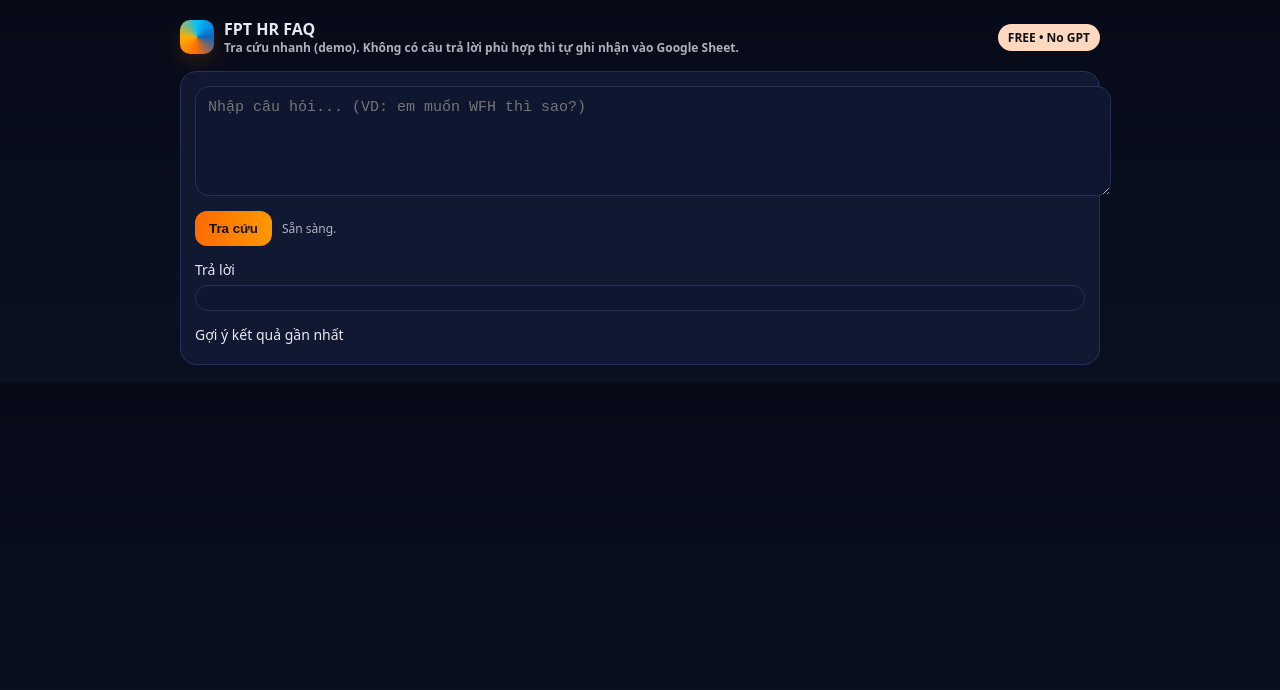
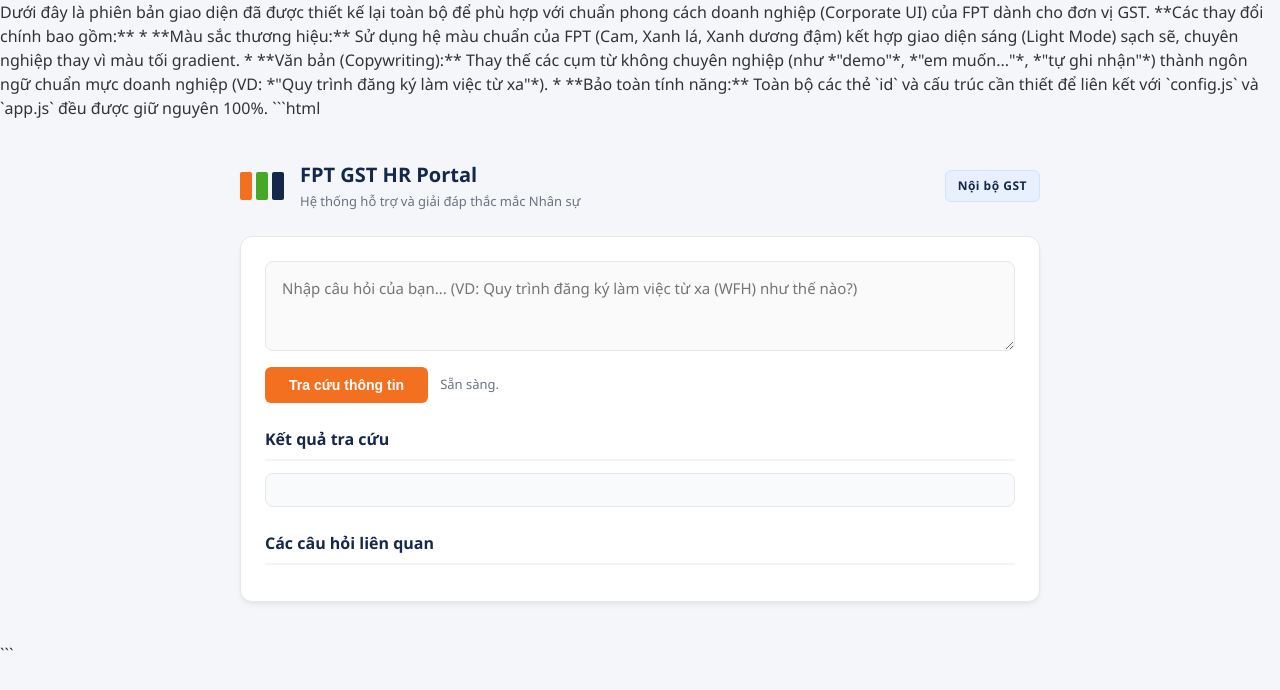
Before and after one commit to Tuan1172005/fpt-hr-faq-web, a plain HTML site: page index.html in a window 1280 px wide. Drawn offline with Linux system fonts and the light colour scheme.

Commit message:
Update index.html

````diff
--- a/index.html
+++ b/index.html
@@ -1,72 +1,260 @@
+Dưới đây là phiên bản giao diện đã được thiết kế lại toàn bộ để phù hợp với chuẩn phong cách doanh nghiệp (Corporate UI) của FPT dành cho đơn vị GST.
+
+**Các thay đổi chính bao gồm:**
+
+* **Màu sắc thương hiệu:** Sử dụng hệ màu chuẩn của FPT (Cam, Xanh lá, Xanh dương đậm) kết hợp giao diện sáng (Light Mode) sạch sẽ, chuyên nghiệp thay vì màu tối gradient.
+* **Văn bản (Copywriting):** Thay thế các cụm từ không chuyên nghiệp (như *"demo"*, *"em muốn..."*, *"tự ghi nhận"*) thành ngôn ngữ chuẩn mực doanh nghiệp (VD: *"Quy trình đăng ký làm việc từ xa"*).
+* **Bảo toàn tính năng:** Toàn bộ các thẻ `id` và cấu trúc cần thiết để liên kết với `config.js` và `app.js` đều được giữ nguyên 100%.
+
+```html
 <!doctype html>
 <html lang="vi">
 <head>
   <meta charset="utf-8" />
   <meta name="viewport" content="width=device-width,initial-scale=1" />
-  <title>FPT HR FAQ</title>
+  <title>FPT GST HR Portal</title>
   <style>
-    :root{
-      --card:#121a33; --border:#22305c; --text:#e7eaf3;
-      --muted:rgba(231,234,243,.75);
-      --fpt-orange:#ff6a00; --fpt-blue:#0a66c2;
+    :root {
+      /* Bảng màu chuẩn FPT */
+      --fpt-orange: #F37021;
+      --fpt-orange-hover: #D95C15;
+      --fpt-blue: #14284B;
+      --fpt-green: #48A727;
+
+      /* Màu sắc UI */
+      --bg-color: #F4F6F9;
+      --card-bg: #FFFFFF;
+      --text-main: #333333;
+      --text-muted: #6B7280;
+      --border-color: #E5E7EB;
     }
-    body{font-family:system-ui,-apple-system,Segoe UI,Roboto;margin:0;
-      background:linear-gradient(180deg,#070b18 0%, #0b1020 100%);color:var(--text)}
-    .wrap{max-width:920px;margin:0 auto;padding:18px}
-    .topbar{display:flex;align-items:center;justify-content:space-between;gap:12px;margin-bottom:14px}
-    .brand{display:flex;align-items:center;gap:10px;font-weight:800}
-    .logo{width:34px;height:34px;border-radius:10px;
-      background:conic-gradient(from 180deg, var(--fpt-orange), #ffb000, #00c2ff, var(--fpt-blue), var(--fpt-orange));
-      box-shadow:0 8px 18px rgba(255,106,0,.15);}
-    .badge{font-size:12px;color:#111;background:#ffd9bf;border-radius:999px;padding:5px 10px;font-weight:800}
-    .card{background:rgba(18,26,51,.92);border:1px solid var(--border);border-radius:16px;padding:14px}
-    .hint{color:var(--muted);font-size:12px;line-height:1.4}
-    textarea{width:100%;min-height:84px;border-radius:14px;border:1px solid var(--border);
-      background:#0f1730;color:var(--text);padding:12px;font-size:15px;outline:none}
-    textarea:focus{border-color:rgba(255,106,0,.7);box-shadow:0 0 0 3px rgba(255,106,0,.15)}
-    .row{display:flex;gap:10px;align-items:center;margin-top:10px;flex-wrap:wrap}
-    button{border:0;border-radius:12px;padding:10px 14px;font-weight:900;cursor:pointer}
-    #askBtn{background:linear-gradient(90deg,var(--fpt-orange),#ff9800);color:#111}
-    .status{color:var(--muted);font-size:12px}
-    .sectionTitle{margin:14px 0 6px 0;font-size:14px}
-    pre{white-space:pre-wrap;word-wrap:break-word;margin:0;background:#0f1730;border:1px solid var(--border);
-      border-radius:14px;padding:12px}
-    .pill{display:inline-block;padding:3px 8px;border:1px solid var(--border);
-      border-radius:999px;margin-right:8px;font-size:12px;color:var(--muted)}
-    .alt{padding:8px 0;border-bottom:1px dashed rgba(34,48,92,.6);color:var(--muted);font-size:13px}
-    .alt:last-child{border-bottom:none}
+
+    body {
+      font-family: "Segoe UI", Roboto, "Helvetica Neue", Arial, sans-serif;
+      margin: 0;
+      background-color: var(--bg-color);
+      color: var(--text-main);
+      line-height: 1.5;
+    }
+
+    .wrap {
+      max-width: 800px;
+      margin: 40px auto;
+      padding: 0 20px;
+    }
+
+    /* Topbar & Branding */
+    .topbar {
+      display: flex;
+      align-items: center;
+      justify-content: space-between;
+      margin-bottom: 24px;
+    }
+    .brand {
+      display: flex;
+      align-items: center;
+      gap: 16px;
+    }
+
+    /* CSS FPT Logo 3 vạch */
+    .logo-wrap {
+      display: flex;
+      gap: 4px;
+    }
+    .logo-part {
+      width: 12px;
+      height: 28px;
+      border-radius: 2px;
+    }
+    .logo-1 { background-color: var(--fpt-orange); }
+    .logo-2 { background-color: var(--fpt-green); }
+    .logo-3 { background-color: var(--fpt-blue); }
+
+    .brand-text-container {
+      display: flex;
+      flex-direction: column;
+    }
+    .brand-title {
+      font-size: 20px;
+      font-weight: 700;
+      color: var(--fpt-blue);
+      margin-bottom: 2px;
+    }
+    .brand-desc {
+      color: var(--text-muted);
+      font-size: 13px;
+    }
+
+    .badge {
+      font-size: 12px;
+      color: var(--fpt-blue);
+      background-color: #E8F0FE;
+      border: 1px solid #D2E3FC;
+      border-radius: 6px;
+      padding: 6px 12px;
+      font-weight: 600;
+      letter-spacing: 0.5px;
+    }
+
+    /* Card Container */
+    .card {
+      background: var(--card-bg);
+      border: 1px solid var(--border-color);
+      border-radius: 12px;
+      padding: 24px;
+      box-shadow: 0 4px 6px -1px rgba(0, 0, 0, 0.05), 0 2px 4px -1px rgba(0, 0, 0, 0.03);
+    }
+
+    /* Inputs & Buttons */
+    .input-group {
+      margin-bottom: 16px;
+    }
+    textarea {
+      width: 100%;
+      min-height: 90px;
+      border-radius: 8px;
+      border: 1px solid var(--border-color);
+      background: #FAFAFA;
+      color: var(--text-main);
+      padding: 16px;
+      font-size: 15px;
+      outline: none;
+      resize: vertical;
+      box-sizing: border-box;
+      font-family: inherit;
+      transition: border-color 0.2s, box-shadow 0.2s;
+    }
+    textarea:focus {
+      border-color: var(--fpt-orange);
+      background: #FFFFFF;
+      box-shadow: 0 0 0 3px rgba(243, 112, 33, 0.15);
+    }
+
+    .row {
+      display: flex;
+      gap: 12px;
+      align-items: center;
+      margin-bottom: 24px;
+      flex-wrap: wrap;
+    }
+    button {
+      border: none;
+      border-radius: 6px;
+      padding: 10px 24px;
+      font-weight: 600;
+      font-size: 14px;
+      cursor: pointer;
+      transition: background-color 0.2s;
+    }
+    #askBtn {
+      background-color: var(--fpt-orange);
+      color: #FFFFFF;
+    }
+    #askBtn:hover {
+      background-color: var(--fpt-orange-hover);
+    }
+    .status {
+      color: var(--text-muted);
+      font-size: 13px;
+    }
+
+    /* Sections & Results */
+    .sectionTitle {
+      margin: 12px 0 12px 0;
+      font-size: 16px;
+      font-weight: 600;
+      color: var(--fpt-blue);
+      border-bottom: 2px solid #F3F4F6;
+      padding-bottom: 8px;
+    }
+    .hint {
+      color: var(--text-muted);
+      font-size: 13px;
+      margin-bottom: 8px;
+    }
+    pre {
+      white-space: pre-wrap;
+      word-wrap: break-word;
+      margin: 0 0 24px 0;
+      background: #F9FAFB;
+      border: 1px solid var(--border-color);
+      border-radius: 8px;
+      padding: 16px;
+      font-family: inherit;
+      font-size: 14px;
+      color: var(--text-main);
+      line-height: 1.6;
+    }
+
+    /* Pills & Alternatives */
+    .pill {
+      display: inline-block;
+      padding: 4px 10px;
+      background-color: #F3F4F6;
+      border: 1px solid var(--border-color);
+      border-radius: 999px;
+      margin-right: 8px;
+      font-size: 12px;
+      color: var(--text-muted);
+    }
+    .alt {
+      padding: 12px 0;
+      border-bottom: 1px dashed var(--border-color);
+      color: var(--text-muted);
+      font-size: 14px;
+      cursor: pointer;
+      transition: color 0.2s;
+    }
+    .alt:hover {
+      color: var(--fpt-orange);
+    }
+    .alt:last-child {
+      border-bottom: none;
+      padding-bottom: 0;
+    }
   </style>
 </head>
 <body>
   <div class="wrap">
     <div class="topbar">
       <div class="brand">
-        <div class="logo" aria-hidden="true"></div>
-        <div>
-          <div>FPT HR FAQ</div>
-          <div class="hint">Tra cứu nhanh (demo). Không có câu trả lời phù hợp thì tự ghi nhận vào Google Sheet.</div>
+        <!-- Logo CSS đại diện 3 màu chuẩn FPT -->
+        <div class="logo-wrap" aria-hidden="true">
+          <div class="logo-part logo-1"></div>
+          <div class="logo-part logo-2"></div>
+          <div class="logo-part logo-3"></div>
+        </div>
+        <div class="brand-text-container">
+          <div class="brand-title">FPT GST HR Portal</div>
+          <div class="brand-desc">Hệ thống hỗ trợ và giải đáp thắc mắc Nhân sự</div>
         </div>
       </div>
-      <div class="badge">FREE • No GPT</div>
+      <div class="badge">Nội bộ GST</div>
     </div>
 
     <div class="card">
-      <textarea id="q" placeholder="Nhập câu hỏi... (VD: em muốn WFH thì sao?)"></textarea>
+      <div class="input-group">
+        <textarea id="q" placeholder="Nhập câu hỏi của bạn... (VD: Quy trình đăng ký làm việc từ xa (WFH) như thế nào?)"></textarea>
+      </div>
+
       <div class="row">
-        <button id="askBtn">Tra cứu</button>
+        <button id="askBtn">Tra cứu thông tin</button>
         <span id="st" class="status"></span>
       </div>
 
-      <div class="sectionTitle">Trả lời</div>
+      <div class="sectionTitle">Kết quả tra cứu</div>
       <div id="meta" class="hint"></div>
       <pre id="a"></pre>
 
-      <div class="sectionTitle">Gợi ý kết quả gần nhất</div>
+      <div class="sectionTitle">Các câu hỏi liên quan</div>
       <div id="alts"></div>
     </div>
   </div>
 
+  <!-- Scripts gốc được giữ nguyên để không làm ảnh hưởng tính năng -->
   <script src="./config.js"></script>
   <script src="./app.js"></script>
 </body>
 </html>
+
+```
````
